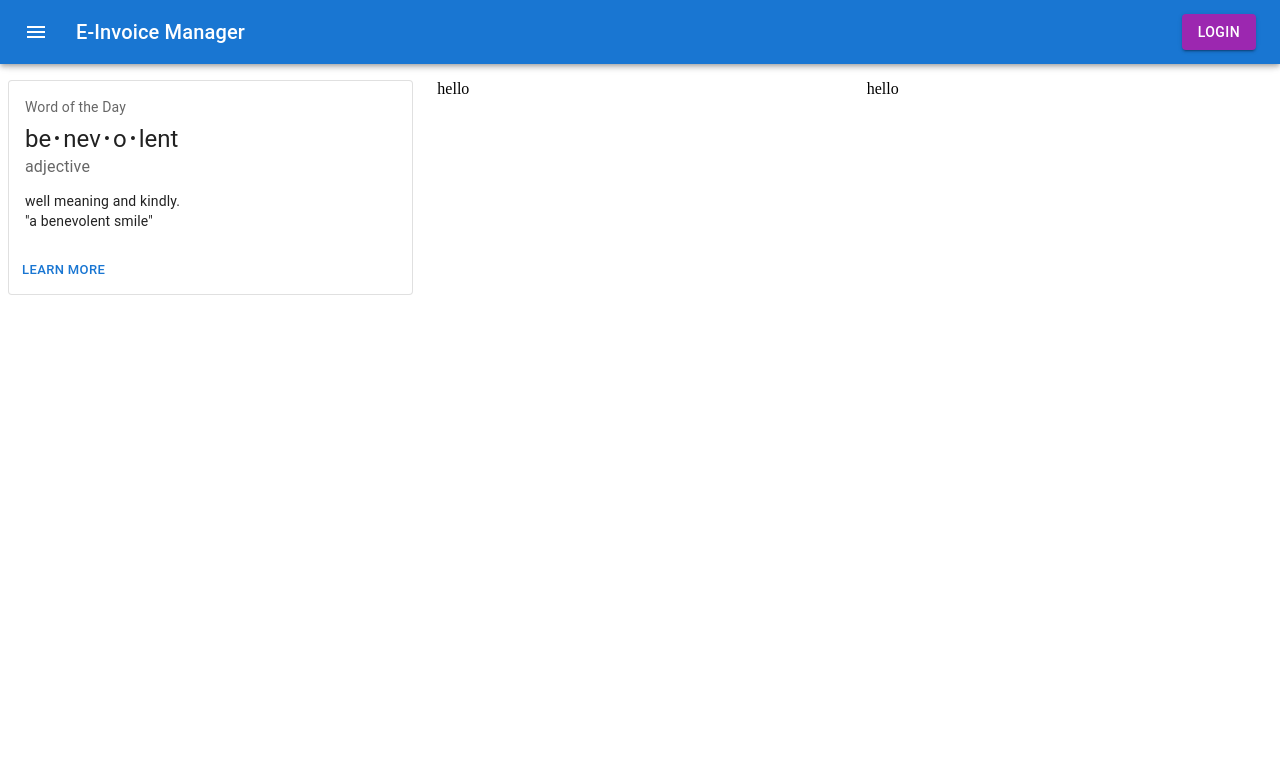
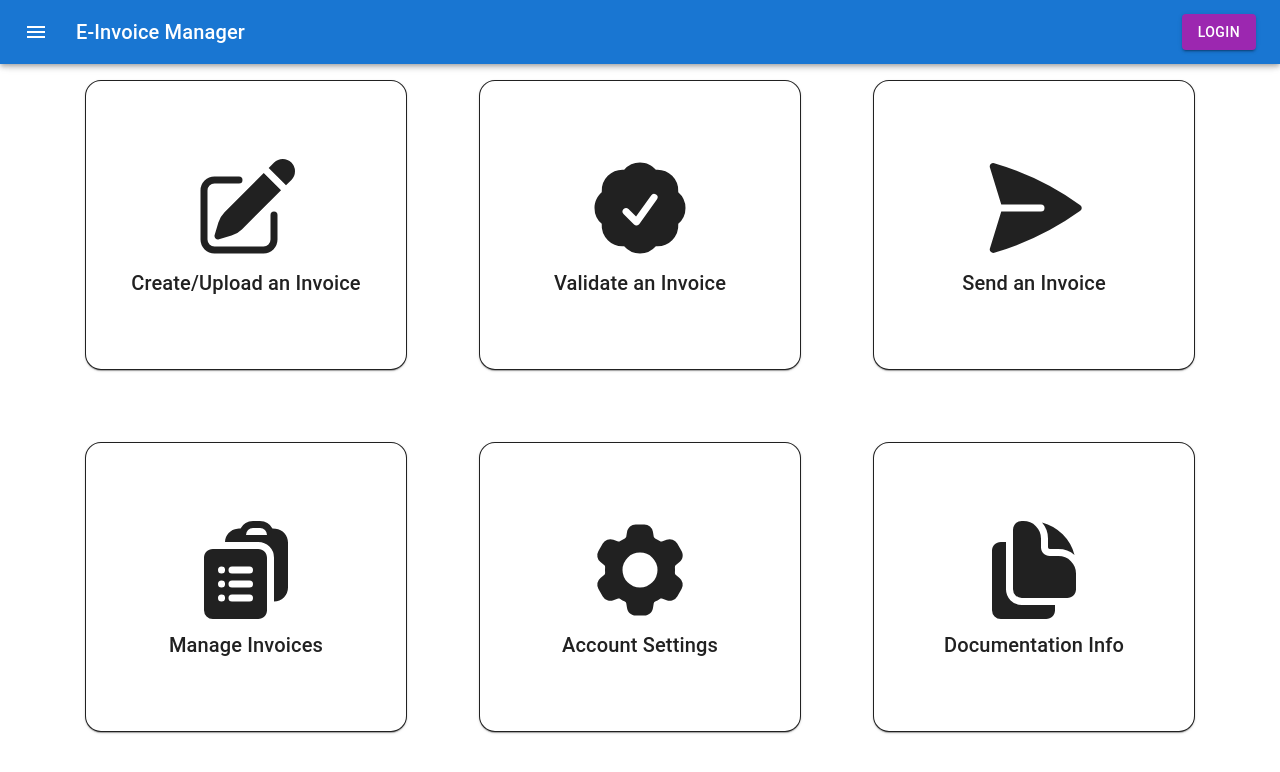
Before and after one commit to Nathan-CSE/Invoicify, a React (Create React App) app in the folder frontend/: page /dashboard in a window 1280 px wide. Shown: the top 772 px of the page. Built offline with nearby package versions, Linux system fonts and the light colour scheme.

Commit message:
Dashboard layout implemented

```diff
--- a/frontend/src/pages/DashboardPage.tsx
+++ b/frontend/src/pages/DashboardPage.tsx
@@ -8,15 +8,14 @@ import Box from '@mui/material/Box';
 import Typography from '@mui/material/Typography';
 import CardActions from '@mui/material/CardActions';
 import Button from '@mui/material/Button';
+import { CardActionArea } from '@mui/material';
+import { ReactComponent as TickSvg } from '../assets/validate.svg';
+import { ReactComponent as PenSvg } from '../assets/create.svg';
+import { ReactComponent as SendSvg } from '../assets/send.svg';
 
-const options = [
-  'CREATE',
-  'VALIDATE',
-  'SEND',
-  'MANAGE',
-  'SETTINGS',
-  'DOCUMENTATION',
-];
+import { ReactComponent as ManageSvg } from '../assets/manage.svg';
+import { ReactComponent as CogSvg } from '../assets/settings.svg';
+import { ReactComponent as DocSvg } from '../assets/documentation.svg';
 
 // Current Idea -> For loop to create each grid item and card to make it so we dont have to repeat code
 // Wow yeap
@@ -24,54 +23,61 @@ const options = [
 // - Assign a custom string based on the option value -> Switch case
 // - Issue: Have to integrate cardaction and usenavigate here... so?? figure that out yeah
 
-const bull = (
-  <Box
-    component='span'
-    sx={{ display: 'inline-block', mx: '2px', transform: 'scale(0.8)' }}
-  >
-    •
-  </Box>
-);
+interface SVGDict {
+  [key: string]: React.FunctionComponent<React.SVGProps<SVGSVGElement>>;
+}
 
-const card = (
-  <React.Fragment>
-    <CardContent>
-      <Typography sx={{ fontSize: 14 }} color='text.secondary' gutterBottom>
-        Word of the Day
-      </Typography>
-      <Typography variant='h5' component='div'>
-        be{bull}nev{bull}o{bull}lent
-      </Typography>
-      <Typography sx={{ mb: 1.5 }} color='text.secondary'>
-        adjective
-      </Typography>
-      <Typography variant='body2'>
-        well meaning and kindly.
-        <br />
-        {'"a benevolent smile"'}
-      </Typography>
-    </CardContent>
-    <CardActions>
-      <Button size='small'>Learn More</Button>
-    </CardActions>
-  </React.Fragment>
-);
+const options = {
+  'Create/Upload an Invoice': PenSvg,
+  'Validate an Invoice': TickSvg,
+  'Send an Invoice': SendSvg,
+  'Manage Invoices': ManageSvg,
+  'Account Settings': CogSvg,
+  'Documentation Info': DocSvg,
+};
+
+function generateOptions(options: SVGDict): JSX.Element[] {
+  return Object.entries(options).map(([name, SVG], index) => (
+    <Grid key={index} item>
+      <Card
+        sx={{
+          border: 1,
+          borderRadius: '16px',
+          width: '20rem',
+          height: '18rem',
+          alignContent: 'center',
+          textAlign: 'center',
+          display: 'flex',
+        }}
+      >
+        <CardActionArea>
+          <CardContent>
+            <SVG />
+            <Typography variant='h6' component='div'>
+              {name}
+            </Typography>
+          </CardContent>
+        </CardActionArea>
+      </Card>
+    </Grid>
+  ));
+}
 
 function DashboardPage() {
   return (
     <>
       <Navbar></Navbar>
       <Box sx={{ mt: 10 }}>
-        <Grid container spacing={3}>
-          <Grid item xs={4}>
-            <Card variant='outlined'>{card}</Card>
-          </Grid>
-          <Grid item xs={4}>
-            hello
-          </Grid>
-          <Grid item xs={4}>
-            hello
-          </Grid>
+        <Grid
+          container
+          spacing={9}
+          sx={{
+            display: 'flex',
+            justifyContent: 'center',
+            alignItems: 'center',
+          }}
+        >
+          {generateOptions(options)}
         </Grid>
       </Box>
     </>
```
